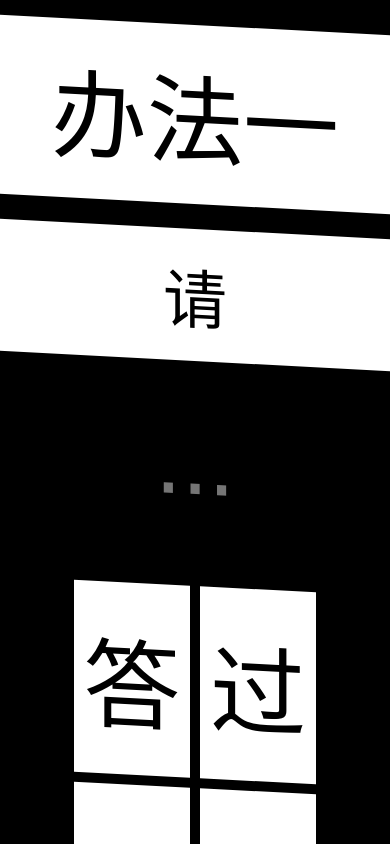
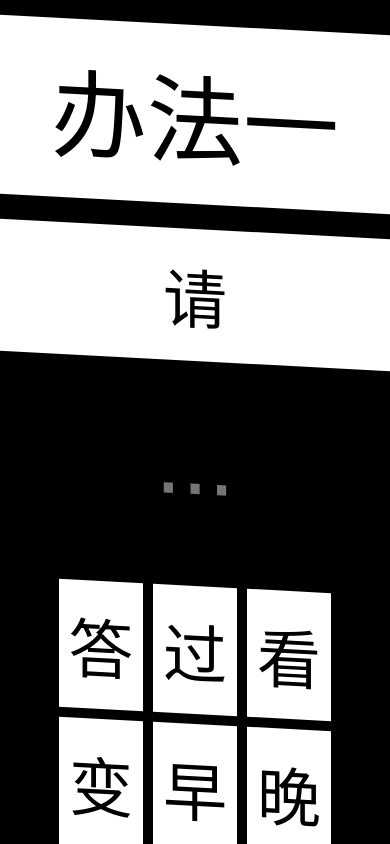
Before and after one commit to maxburkhardt/flazh, a React (Create React App) app: page / in a window 390 px wide. Built offline with nearby package versions, Linux system fonts and the light colour scheme.

Commit message:
Shrink buttons on small screens

```diff
--- a/src/components/Button.tsx
+++ b/src/components/Button.tsx
@@ -20,6 +20,9 @@ function Button({ onClick, children }: Props) {
     :hover {
       background-color: ${theme.colors.success};
     }
+    @media (max-width: 1000px) {
+      font-size: 48pt;
+    }
   `;
   return (
     <button css={style} onClick={onClick}>
```
